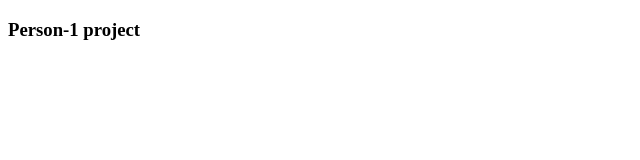
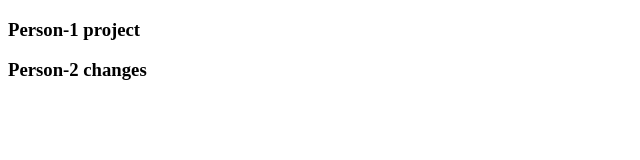
Before and after one commit to PraneethkumarPepala/person-1-pro, a plain HTML site: page index.html in a window 1280 px wide. Shown: the whole page, without its empty margins (0-640 px from the left). Drawn offline with Linux system fonts and the light colour scheme.

Commit message:
Person-2 changes

```diff
--- a/index.html
+++ b/index.html
@@ -7,5 +7,6 @@
 </head>
 <body>
     <h3>Person-1 project</h3>
+    <h3>Person-2 changes</h3>
 </body>
 </html>
```
